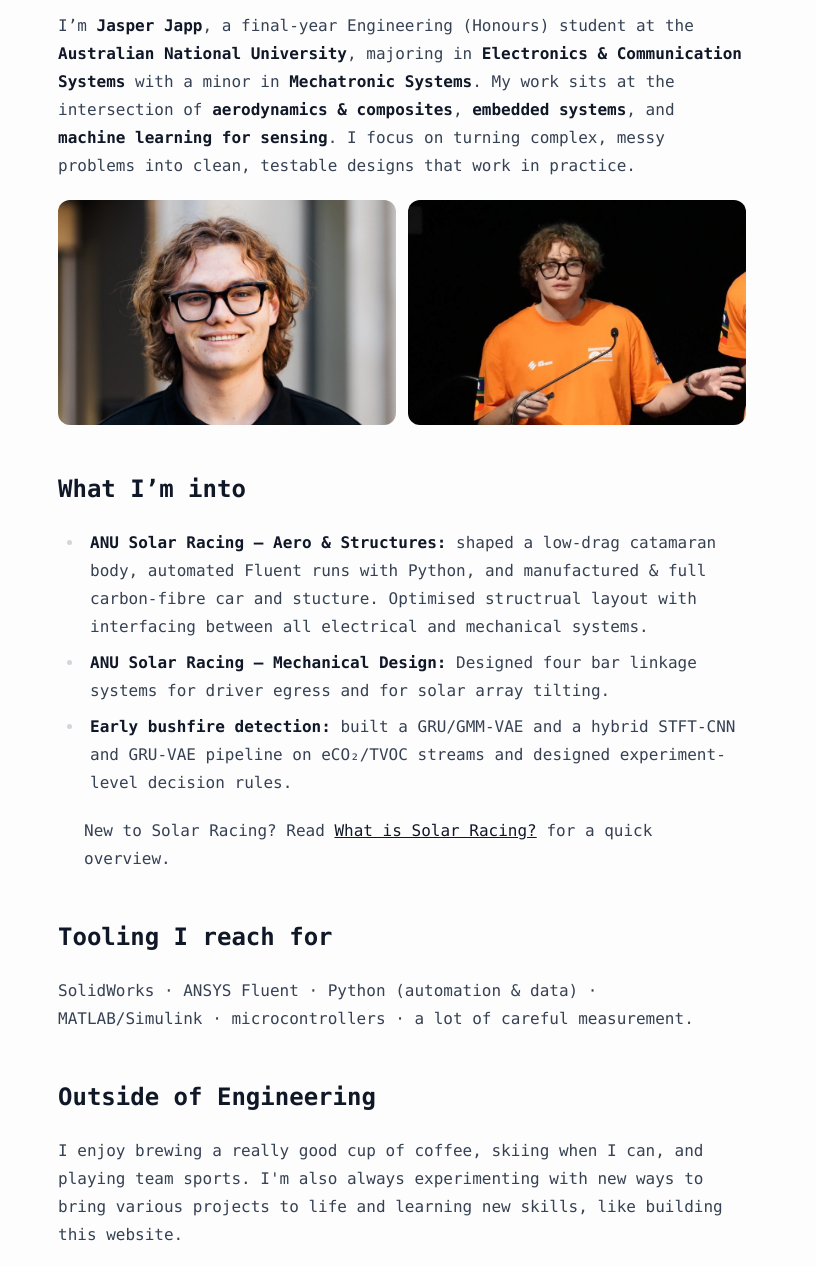
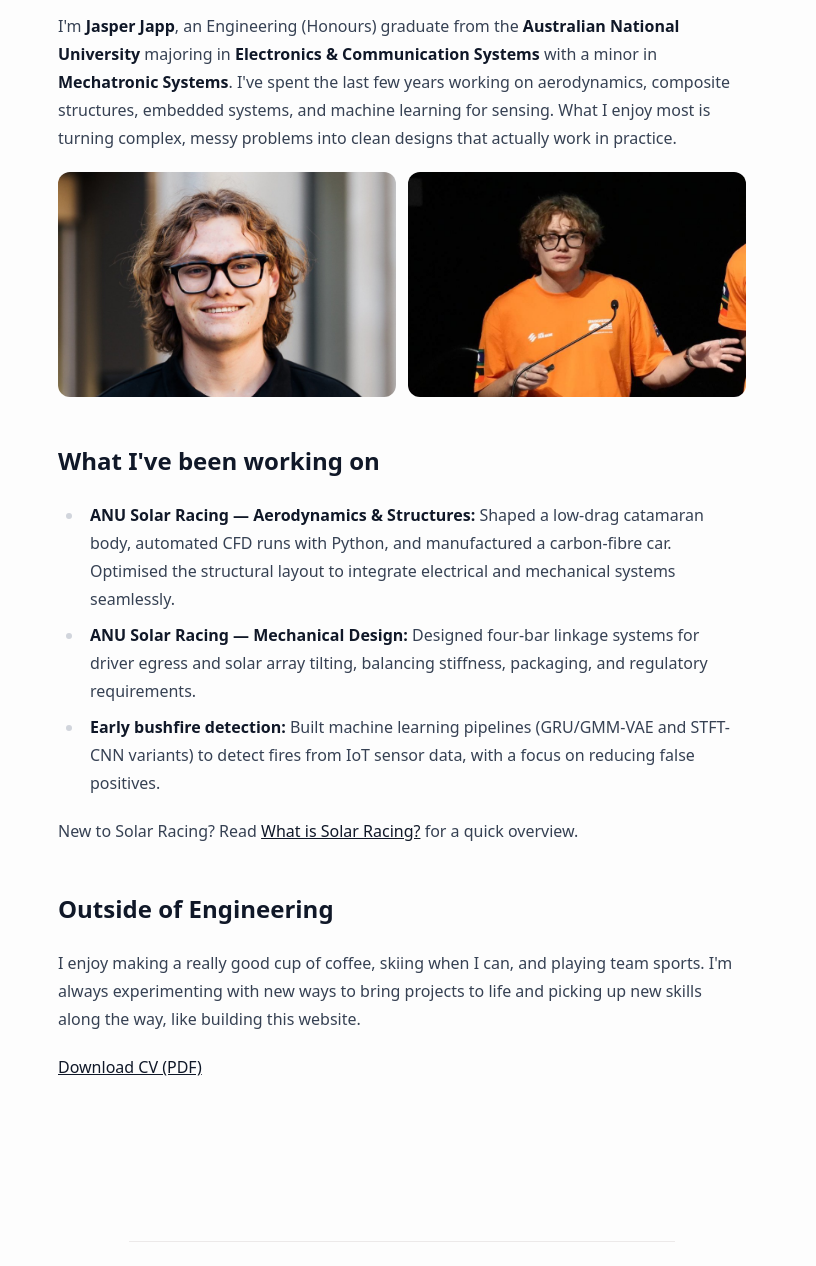
Before and after one commit to J-Jappa/Portfolio, an Astro site: page /about in a window 1280 px wide. Shown: the part 141-1407 px from the top of the page, without its empty margins (238-1054 px from the left). Built offline with nearby package versions, Linux system fonts and the light colour scheme; Astro itself is replaced by a stand-in of ours; what @astrojs/sitemap would draw is missing.

Commit message:
Font changes and small wording changes

```diff
--- /dev/null
+++ b/src/content/config.ts
@@ -0,0 +1,21 @@
+import { defineCollection, z } from 'astro:content';
+
+const projects = defineCollection({
+  schema: z.object({
+    title: z.string(),
+    summary: z.string(),
+    date: z.string().optional(),  // ISO
+    hero: z.string().optional(),  // e.g. "/images/solar/hero.png"
+    images: z.array(z.object({
+      src: z.string(),
+      alt: z.string().optional()
+    })).default([]),
+    tags: z.array(z.string()).default([]),
+    role: z.string().optional(),
+    repo: z.string().url().optional(),
+    link: z.string().url().optional(),
+    outcomes: z.array(z.string()).default([])
+  })
+});
+
+export const collections = { projects };
--- a/src/pages/about.astro
+++ b/src/pages/about.astro
@@ -6,16 +6,13 @@ import Layout from "../layouts/Layout.astro";
   <article class="prose max-w-none dark:prose-invert">
     <h1>About</h1>
     <p>
-      I’m <strong>Jasper Japp</strong>, a final-year Engineering (Honours)
-      student at the
-      <strong>Australian National University</strong>, majoring in
+      I'm <strong>Jasper Japp</strong>, an Engineering (Honours) graduate from
+      the <strong>Australian National University</strong> majoring in
       <strong>Electronics &amp; Communication Systems</strong> with a minor in
-      <strong>Mechatronic Systems</strong>. My work sits at the intersection of
-      <strong>aerodynamics &amp; composites</strong>, <strong
-        >embedded systems</strong
-      >, and <strong>machine learning for sensing</strong>. I focus on turning
-      complex, messy problems into clean, testable designs that work in
-      practice.
+      <strong>Mechatronic Systems</strong>. I've spent the last few years working
+      on aerodynamics, composite structures, embedded systems, and machine
+      learning for sensing. What I enjoy most is turning complex, messy
+      problems into clean designs that actually work in practice.
     </p>
 
     <!-- Two photos side-by-side (stacks on mobile) -->
@@ -40,43 +37,37 @@ import Layout from "../layouts/Layout.astro";
       </div>
     </div>
 
-    <h2>What I’m into</h2>
+    <h2>What I've been working on</h2>
     <ul>
       <li>
-        <strong>ANU Solar Racing — Aero &amp; Structures:</strong> shaped a low-drag
-        catamaran body, automated Fluent runs with Python, and manufactured &amp;
-        full carbon-fibre car and stucture. Optimised structrual layout with interfacing
-        between all electrical and mechanical systems.
+        <strong>ANU Solar Racing — Aerodynamics &amp; Structures:</strong> Shaped
+        a low-drag catamaran body, automated CFD runs with Python, and
+        manufactured a carbon-fibre car. Optimised the structural layout to
+        integrate electrical and mechanical systems seamlessly.
       </li>
       <li>
-        <strong>ANU Solar Racing — Mechanical Design:</strong> Designed four bar
-        linkage systems for driver egress and for solar array tilting.
+        <strong>ANU Solar Racing — Mechanical Design:</strong> Designed four-bar
+        linkage systems for driver egress and solar array tilting, balancing
+        stiffness, packaging, and regulatory requirements.
       </li>
       <li>
-        <strong>Early bushfire detection:</strong> built a GRU/GMM-VAE and a hybrid
-        STFT-CNN and GRU-VAE pipeline on eCO₂/TVOC streams and designed experiment-level
-        decision rules.
+        <strong>Early bushfire detection:</strong> Built machine learning
+        pipelines (GRU/GMM-VAE and STFT-CNN variants) to detect fires from IoT
+        sensor data, with a focus on reducing false positives.
       </li>
-          <p>
-      New to Solar Racing? Read <a href="/solar-racing/"
-        >What is Solar Racing?</a
-      >{" "}
-      for a quick overview.
-    </p>
     </ul>
 
-    <h2>Tooling I reach for</h2>
-    <p class="m-0">
-      SolidWorks · ANSYS Fluent · Python (automation &amp; data) ·
-      MATLAB/Simulink · microcontrollers · a lot of careful measurement.
+    <p>
+      New to Solar Racing? Read <a href="/solar-racing/">What is Solar Racing?</a>
+      for a quick overview.
     </p>
 
     <h2>Outside of Engineering</h2>
     <p>
-      I enjoy brewing a really good cup of coffee, skiing when I can, and
-      playing team sports. I'm also always experimenting with new ways to bring
-      various projects to life and learning new skills, like building this
-      website.
+      I enjoy making a really good cup of coffee, skiing when I can, and
+      playing team sports. I'm always experimenting with new ways to bring
+      projects to life and picking up new skills along the way, like building
+      this website.
     </p>
 
     <p class="mt-4">
--- a/src/pages/experience.astro
+++ b/src/pages/experience.astro
@@ -1,5 +1,12 @@
 ---
 import Layout from "../layouts/Layout.astro";
+
+const education = {
+  uni: "Bachelor of Engineering (Honours), Australian National University",
+  details:
+    "Major: Electronic & Communication Systems · Minor: Mechatronic Systems",
+  period: "First Class Honours · GPA 6.6/7.0 · WAM 81",
+};
 
 const roles = [
   {
@@ -38,12 +45,7 @@ const roles = [
   },
 ];
 
-const education = {
-  uni: "Bachelor of Engineering (Honours), Australian National University",
-  details:
-    "Major: Electronic & Communication Systems · Minor: Mechatronic Systems",
-  period: "Expected Nov 2025 · GPA 6.6/7.0 · WAM 81",
-};
+
 
 const cvHref = "/JasperJapp_CV.pdf"; // ensure this file is in /public
 ---
--- a/src/styles/global.css
+++ b/src/styles/global.css
@@ -38,7 +38,7 @@ html[data-theme="dark"] {
     @apply overflow-y-scroll scroll-smooth;
   }
   body {
-    @apply flex min-h-svh flex-col bg-background font-mono text-foreground selection:bg-accent/75 selection:text-background;
+    @apply flex min-h-svh flex-col bg-background font-sans text-foreground selection:bg-accent/75 selection:text-background;
   }
   a,
   button {
```
